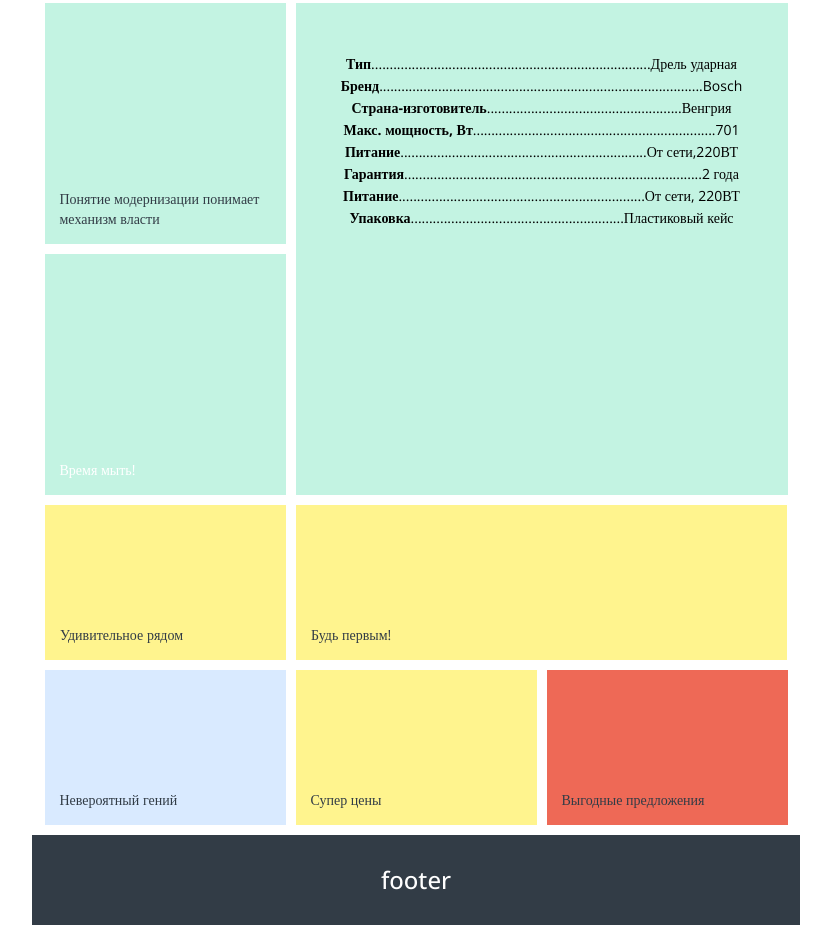
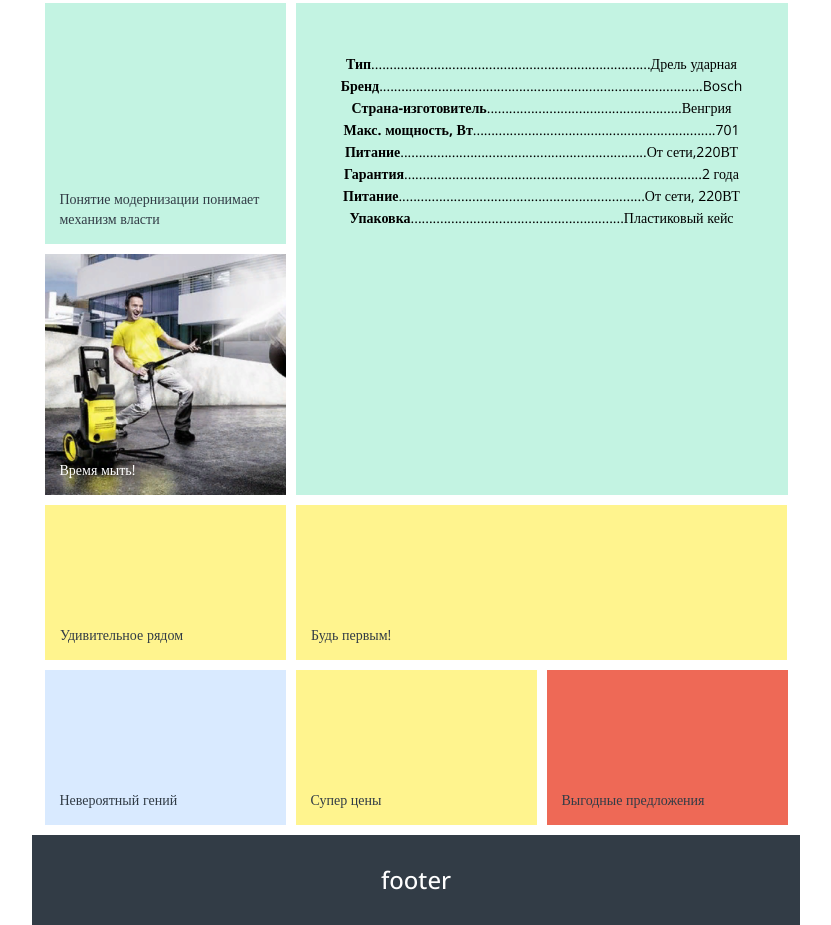
Before and after one commit to Dmitrii948/test-braind, a plain HTML site: page index.html in a window 1280 px wide. Shown: the part 929-1854 px from the top of the page, without its empty margins (224-1055 px from the left). Drawn offline with nearby package versions, Linux system fonts and the light colour scheme.

Commit message:
Update style.css

```diff
--- a/css/style.css
+++ b/css/style.css
@@ -469,14 +469,14 @@ header {
   margin-right: 10px;
   margin-top: 10px;
   color: #fff;
-  background-image: url(img/desc-img.png);
+  background-image: url(../img/desc-img.png);
   background-repeat: no-repeat;
   background-position: center;
   background-size: cover;
 }
 
 .description__item--img:hover {
-  background-image: url(img/hover.png);
+  background-image: url(../img/hover.png);
 }
 
 .description__item--big {
```
